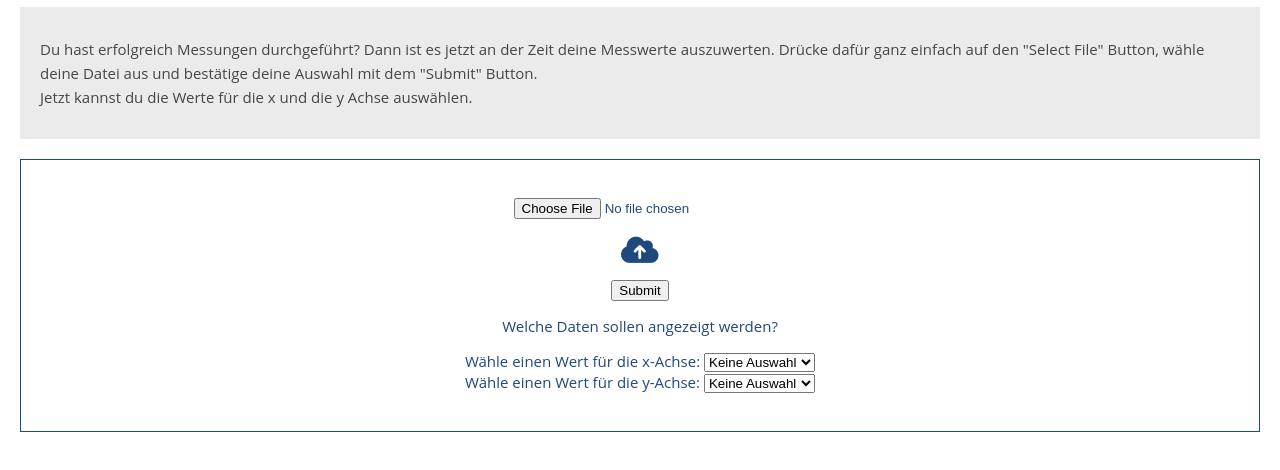
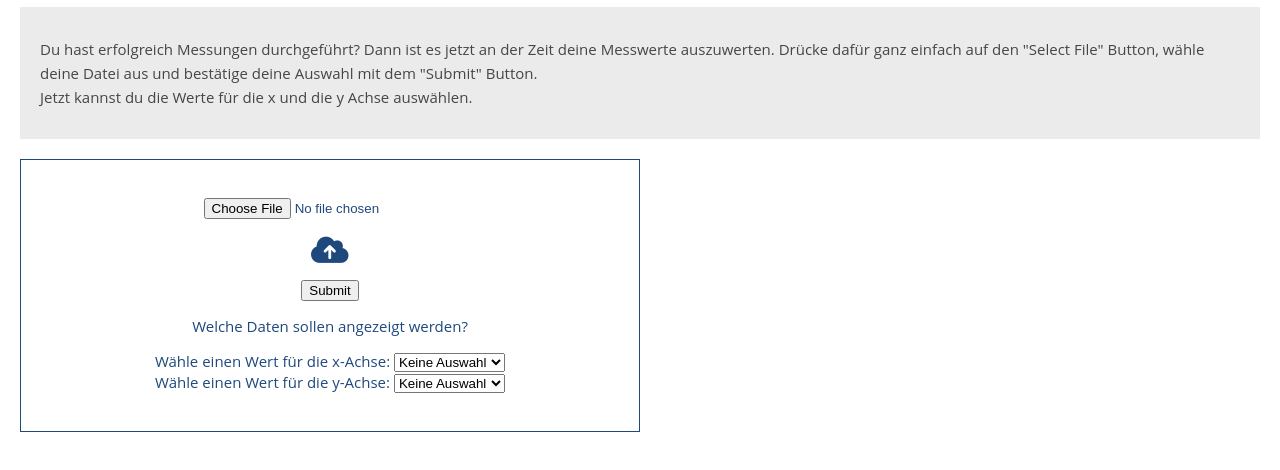
Before and after one commit to maximilianKalff/Wetterdatenauswertung, a plain HTML site: page index.html in a window 1280 px wide. Shown: the part 140-610 px from the top of the page. Drawn offline with nearby package versions, Linux system fonts and the light colour scheme.

Commit message:
JDP Update

```diff
--- a/index.html
+++ b/index.html
@@ -32,7 +32,6 @@
 
             </p>
         </div>
-
     </div>
 
     <div class="app">
@@ -71,11 +70,11 @@
 
         </div>
 
-        <div>
-            <div class="chart-container">
-                <canvas id="chart" height="300"></canvas>
-            </div>
-         </div>
+
+        <div class="chart-container">
+            <canvas id="chart" height="300"></canvas>
+        </div>
+
 
 
     </div>
@@ -84,6 +83,7 @@
     <script src="app.js"></script>
 </body>
 </html>
+
 <!--
     CHART: Achsen
     Load: rechts
--- a/styles.css
+++ b/styles.css
@@ -84,3 +84,20 @@ h2 {
     transform: rotate(90deg);*/
     width: 40%;
 }
+
+/* === GRID === */
+.app {
+    width: 100%;
+    height: auto;
+}
+
+.upload-div {
+    width: 50%;
+    float: left;
+}
+
+.chart-container {
+    width: 40%;
+    float: right;
+    padding-right: 10%;
+}
```
